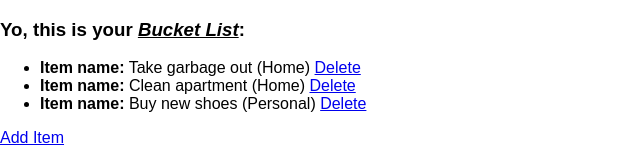
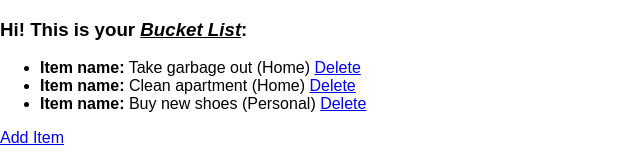
Before and after one commit to adamwisky/bucketlist, a React (Create React App) app: page / in a window 1280 px wide. Shown: the top 160 px of the page, without its empty margins (0-640 px from the left). Built offline with nearby package versions, Linux system fonts and the light colour scheme.

Commit message:
Update ItemList.js

```diff
--- a/src/Components/ItemList.js
+++ b/src/Components/ItemList.js
@@ -65,7 +65,7 @@ class ItemList extends React.Component {
 
     return (
       <div>
-        <h3>Yo, this is your <u><i>Bucket List</i></u>:</h3>
+        <h3>Hi! This is your <u><i>Bucket List</i></u>:</h3>
             <ul>
               {itemList}
             </ul>
```
